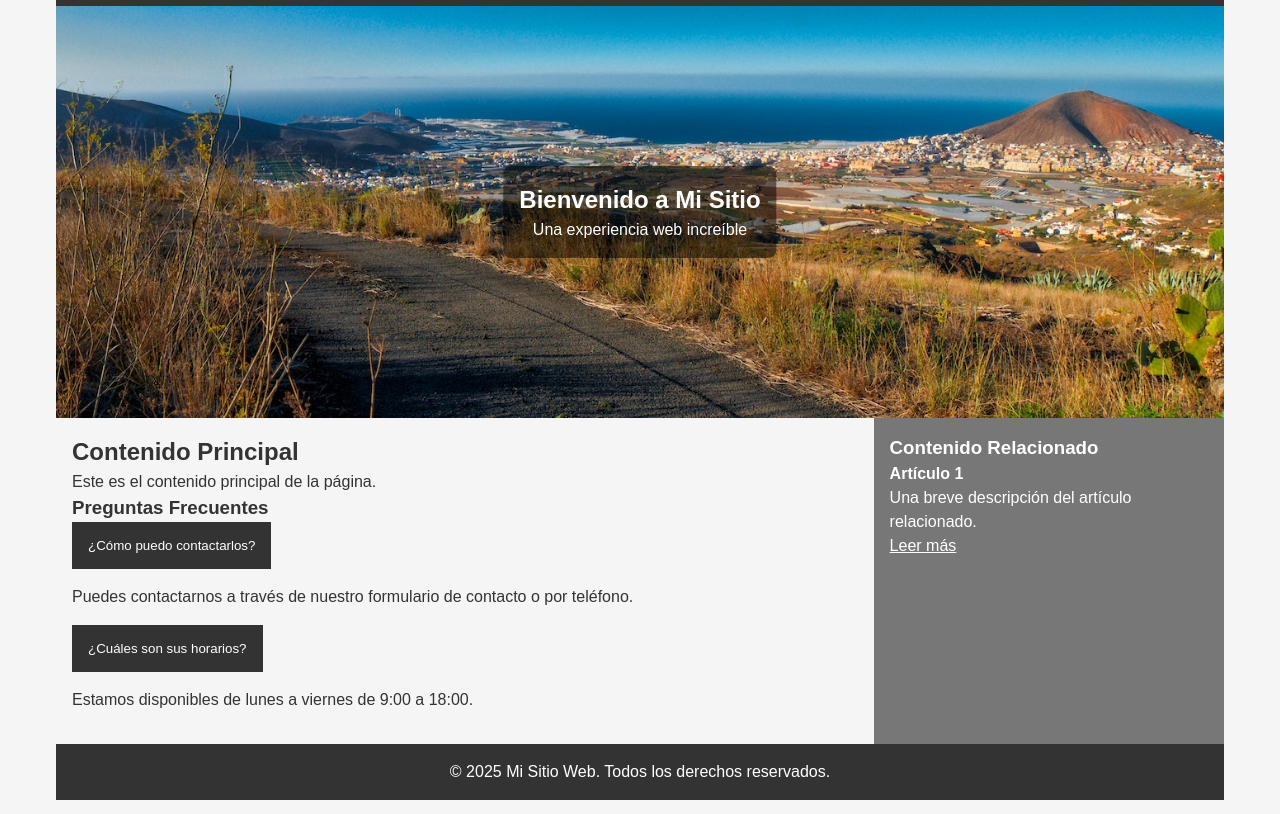
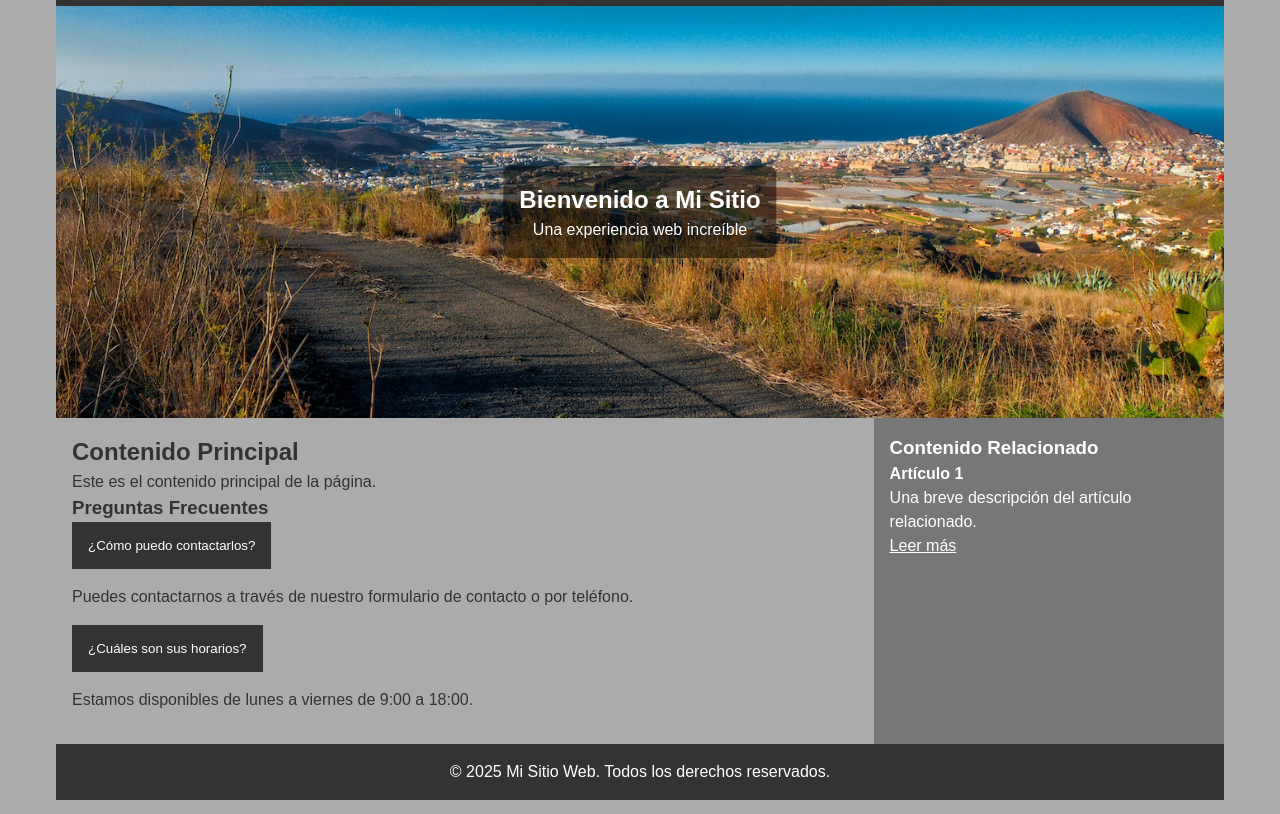
Before and after one commit to ylnaud/project-dev, a plain HTML site: page index.html in a window 1280 px wide. Shown: the part 150-964 px from the top of the page. Drawn offline with Linux system fonts and the light colour scheme.

Commit message:
test sub

```diff
--- a/style.css
+++ b/style.css
@@ -3,8 +3,8 @@
   --color-primary: #333;
   --color-secondary: #555;
   --color-accent: #777;
-  --color-light: #f5f5f5;
-  --color-dark: #121212;
+  --color-light: #ababab;
+  --color-dark: #554c4c;
   --color-text: #333;
   --color-text-light: #fff;
 
@@ -38,6 +38,7 @@ body {
 body.light-mode {
   background-color: var(--color-light);
   color: var(--color-text);
+
 }
 
 /* Modo Oscuro */
@@ -169,6 +170,7 @@ a {
   grid-area: main;
   padding: var(--padding);
   background-color: var(--color-light);
+
 }
 
 /* PREGUNTAS FRECUENTES */
```
